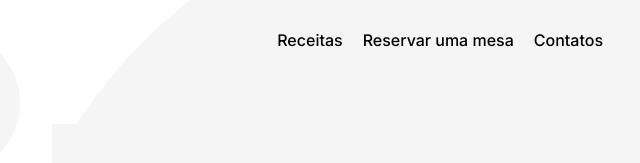
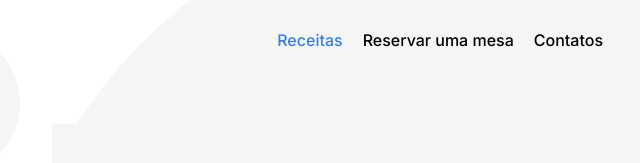
Before and after one commit to Rcezxr/web_project_coffeeshop, a plain HTML site: page index.html in a window 1280 px wide. In both pictures the pointer is over the link "Receitas". Shown: the top 163 px of the page, 577-1217 px from the left. Drawn offline with nearby package versions, Linux system fonts and the light colour scheme.

Commit message:
finalizando

```diff
--- a/blocks/nav.css
+++ b/blocks/nav.css
@@ -24,3 +24,6 @@
   line-height: 20px;
   color: black;
 }
+.nav__link:hover {
+  color: #2f80ed;
+}
--- a/pages/index.css
+++ b/pages/index.css
@@ -6,3 +6,6 @@
 @import url("../blocks/reservation.css");
 @import url("../blocks/form.css");
 @import url("../blocks/footer.css");
+* {
+  scroll-behavior: smooth;
+}
```
Also changed, not shown: 1 other file.
